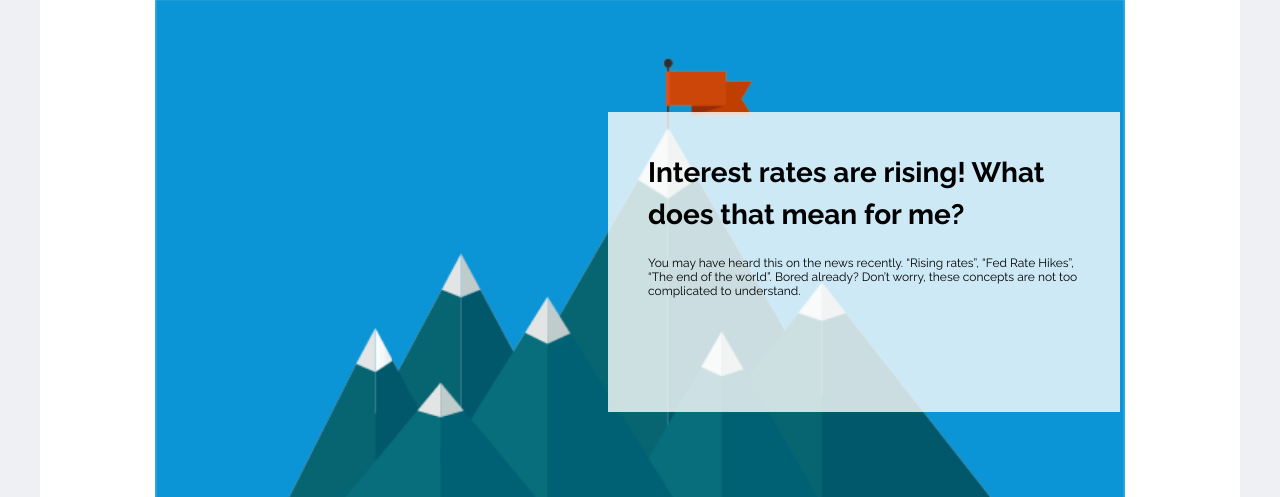
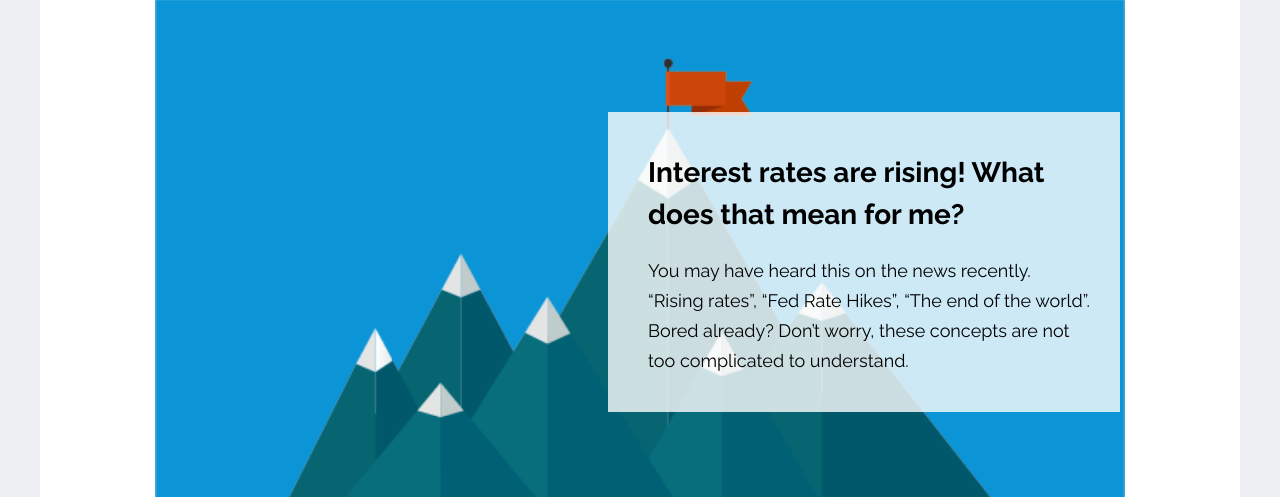
Before and after one commit to LimitlessCanada/LimitlessCanada.github.io, a website: page magazine.html in a window 1280 px wide. Shown: the part 272-769 px from the top of the page. Drawn offline with Linux system fonts and the light colour scheme; files whose address does not match are found by name.

Commit message:
updating future tab

```diff
--- a/css/custom.css
+++ b/css/custom.css
@@ -121,7 +121,6 @@
  .subtitle{
      font-size: 18px;
      font-weight: 500;
-
  }
  .shift-left{
      margin-left: -20px;
@@ -166,7 +165,7 @@
     line-height: 30px;
  }
 
- .article-content {
+ .article-content-2 {
     color: #000000;
     font-size: 12px;
     line-height: 14px;
```
